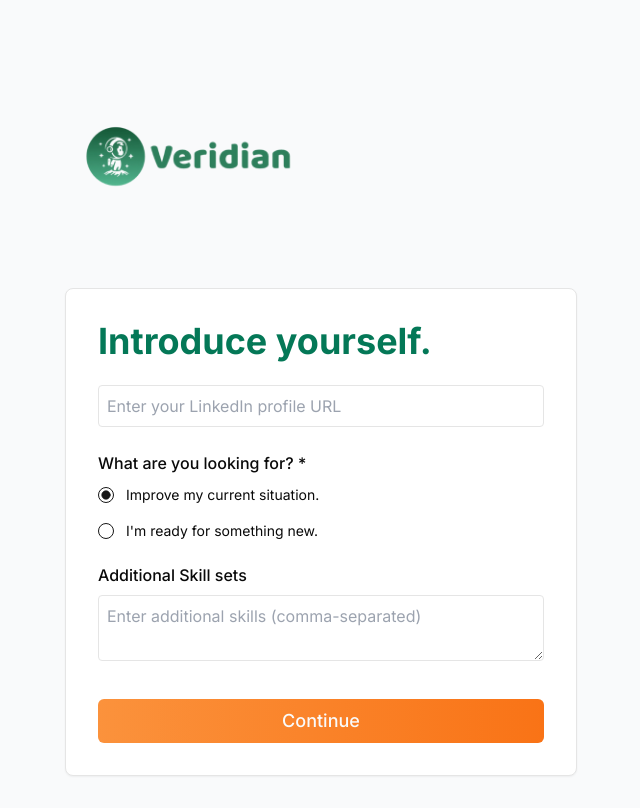
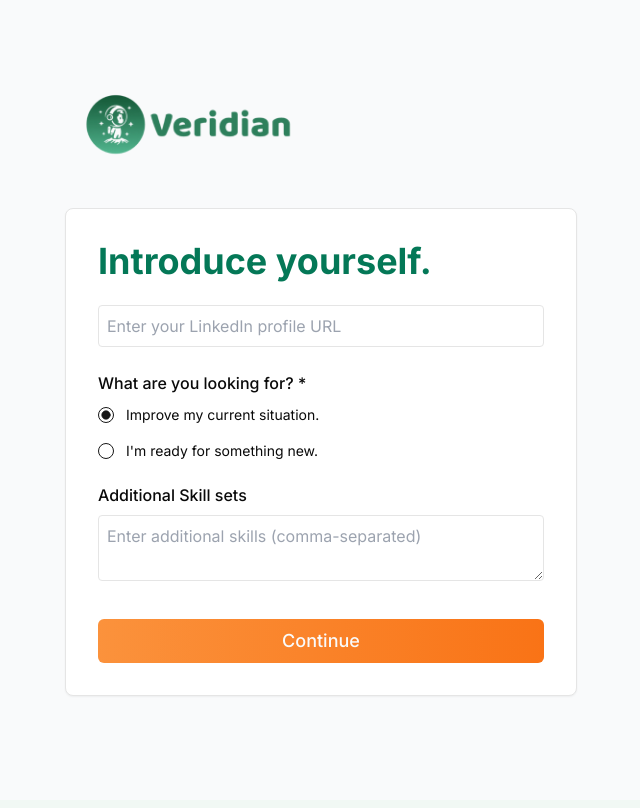
Before and after one commit to AlessioChen/Veridian-Front-End, a Next.js app: page /intro in a window 1280 px wide. Shown: the whole page, without its empty margins (319-959 px from the left). Built offline with nearby package versions, Linux system fonts and the light colour scheme.

Commit message:
update intro page margin

```diff
--- a/src/app/intro/page.tsx
+++ b/src/app/intro/page.tsx
@@ -20,7 +20,7 @@ export default function Component() {
 
     return (
         <div className="min-h-screen bg-gray-50 flex justify-center">
-            <div className="w-full max-w-lg py-8">
+            <div className="w-full max-w-lg py-8 -mt-8">
                 <header className="mb-4"> {/* Reduced margin-bottom */}
                     <div className="flex items-center gap-2 justify-start">
                         <Image
@@ -32,7 +32,7 @@ export default function Component() {
                     </div>
                 </header>
 
-                <main className="relative flex justify-center">
+                <main className="relative flex justify-center -mt-12">
                     <Card className="bg-white shadow-sm w-full">
                         <CardContent className="p-6 md:p-8 "> {/* Increased height of form */}
                             <form className="space-y-8">
--- a/src/app/page.tsx
+++ b/src/app/page.tsx
@@ -13,14 +13,13 @@ export default function Component() {
 
     return (
         <div className="min-h-screen bg-gray-50">
-            <div className="container mx-auto px-8 py-16">
-                <header className="mb-2">
+            <div className="container mx-auto px-8">
+                <header>
                     <div className="flex items-center gap-4">
                         <Image
                             src="/logo.png"
                             alt="Veridian Logo"
                             width={240}
-                            height={80}
                             className="h-auto"
                         />
                     </div>
```
